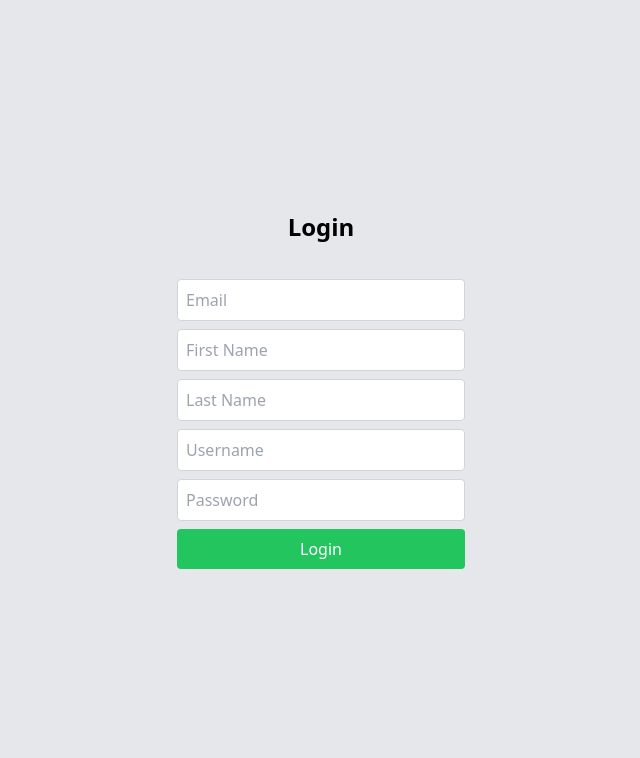
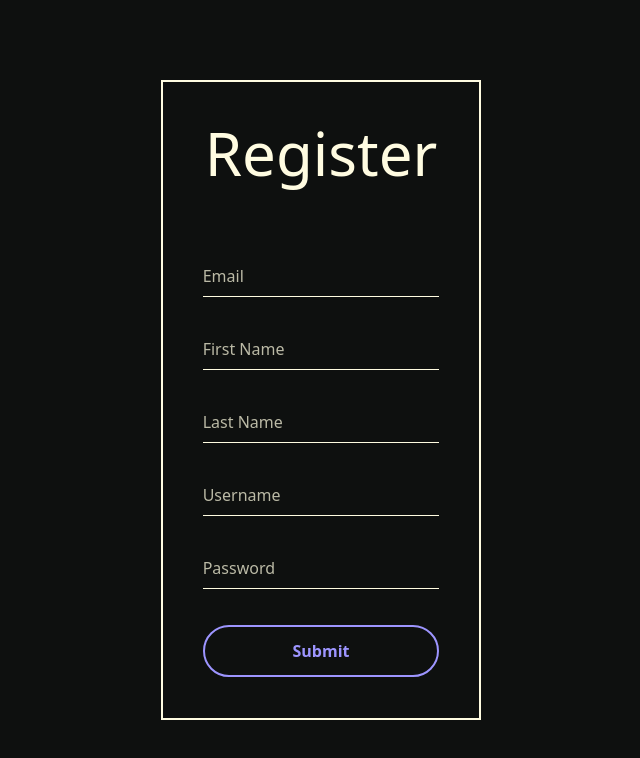
Before and after one commit to Aappo001/AI-Personal-Health-Assistant, a React (Vite) app in the folder client/: page /register in a window 1280 px wide. Shown: the top 758 px of the page, without its empty margins (319-959 px from the left). Built offline with nearby package versions, Linux system fonts and the light colour scheme.

Commit message:
gentrify register page

```diff
--- /dev/null
+++ b/client/src/components/Chat.tsx
@@ -0,0 +1,48 @@
+import Background from "./Background";
+export default function Chat() {
+  return (
+    <Background color="black">
+      <div className="relative h-screen">
+        <div className="absolute w-[20vw] h-full flex flex-col justify-center items-center border-2 border-main-green">
+          <p className="text-lg text-lilac">User 1</p>
+          <p className="text-lg text-lilac">User 1</p>
+          <p className="text-lg text-lilac">User 1</p>
+          <p className="text-lg text-lilac">User 1</p>
+          <p className="text-lg text-lilac">User 1</p>
+          <p className="text-lg text-lilac">User 1</p>
+        </div>
+        <div className="flex justify-center items-center w-screen h-screen">
+          <div className=" bg-[#363131] w-1/2 focus:outline-none rounded-full text-offwhite flex justify-between">
+            <input
+              type="text"
+              name="query"
+              placeholder="Enter question"
+              className=" px-8 py-5 focus:outline-none bg-transparent placeholder:text-offwhite placeholder:text-lg w-5/6 "
+            />
+            <button className="px-8 py-5 w-32 rounded-full bg-lilac text-main-black font-bold">
+              Submit
+            </button>
+          </div>
+        </div>
+      </div>
+    </Background>
+  );
+
+  return (
+    <Background color="black">
+      <div className="flex">
+        <div className=" w-[20vw] h-screen flex flex-col justify-center items-center border-2 border-main-green">
+          <p className=" text-lg text-lilac">User 1</p>
+          <p className=" text-lg text-lilac">User 1</p>
+          <p className=" text-lg text-lilac">User 1</p>
+          <p className=" text-lg text-lilac">User 1</p>
+          <p className=" text-lg text-lilac">User 1</p>
+          <p className=" text-lg text-lilac">User 1</p>
+        </div>
+        <div className="w-screen flex justify-center">
+          <h1 className=" text-2xl text-lilac">Chat Page</h1>
+        </div>
+      </div>
+    </Background>
+  );
+}
--- a/client/src/components/Register.tsx
+++ b/client/src/components/Register.tsx
@@ -1,5 +1,7 @@
 import { useState } from "react";
 import { RegisterBody } from "../types";
+import Background from "./Background";
+import { RegisterUser } from "../utils/utils";
 
 export default function Register() {
   const [user, setUser] = useState<RegisterBody>({
@@ -33,21 +35,13 @@ export default function Register() {
     }
 
     try {
-      const response = await fetch("http://localhost:3000/api/register", {
-        method: "POST",
-        headers: {
-          "Content-Type": "application/json",
-        },
-        body: JSON.stringify(user),
-      });
-
-      const result = await response.json();
-      if (response.ok) {
+      const result = await RegisterUser(user);
+      if ("errorMessage" in result) {
+        setError(true);
+        setResponseMessage(result.errorMessage);
+      } else {
+        setError(false);
         setResponseMessage(result.message);
-        setError(false);
-      } else {
-        setResponseMessage(result.message);
-        setError(true);
       }
     } catch (error) {
       setResponseMessage("An error occurred. Please try again later.");
@@ -56,10 +50,15 @@ export default function Register() {
   };
 
   return (
-    <>
-      <div className="flex flex-col items-center justify-center h-screen bg-gray-200">
-        <h2 className="text-2xl font-bold mb-4">Login</h2>
-        <form onSubmit={handleSubmit} className="flex flex-col w-72 m-5">
+    <Background color="black">
+      <div className="w-full h-full flex flex-col justify-center items-center">
+        <div className=" border-2 border-offwhite px-4 py-4 flex flex-col items-center justify-evenly gap-4 w-3/12 h-4/5 rounded:sm">
+          <p className={` text-offwhite text-6xl font-bebas`}>Register</p>
+          <form
+            className="flex flex-col justify-center items-center gap-9 w-5/6"
+            onSubmit={handleSubmit}
+          >
+            <div>
               <input
                 type="email"
                 value={user.email}
@@ -67,7 +66,7 @@ export default function Register() {
                 onChange={handleChange}
                 placeholder="Email"
                 required
-            className="p-2 mb-2 border border-gray-300 rounded"
+                className="w-full mt-8 pr-4 py-2 border-b-[1px] placeholder:text-surface75 focus:outline-none transition-colors duration-200 border-b-offwhite focus:border-b-lilac bg-main-black text-offwhite"
               />
               <input
                 type="text"
@@ -76,7 +75,7 @@ export default function Register() {
                 onChange={handleChange}
                 placeholder="First Name"
                 required
-            className="p-2 mb-2 border border-gray-300 rounded"
+                className="w-full mt-8 pr-4 py-2 border-b-[1px] placeholder:text-surface75 focus:outline-none transition-colors duration-200 border-b-offwhite focus:border-b-lilac bg-main-black text-offwhite"
               />
               <input
                 type="text"
@@ -85,7 +84,7 @@ export default function Register() {
                 onChange={handleChange}
                 placeholder="Last Name"
                 required
-            className="p-2 mb-2 border border-gray-300 rounded"
+                className="w-full mt-8 pr-4 py-2 border-b-[1px] placeholder:text-surface75 focus:outline-none transition-colors duration-200 border-b-offwhite focus:border-b-lilac bg-main-black text-offwhite"
               />
               <input
                 type="text"
@@ -94,7 +93,7 @@ export default function Register() {
                 onChange={handleChange}
                 placeholder="Username"
                 required
-            className="p-2 mb-2 border border-gray-300 rounded"
+                className="w-full mt-8 pr-4 py-2 border-b-[1px] placeholder:text-surface75 focus:outline-none transition-colors duration-200 border-b-offwhite focus:border-b-lilac bg-main-black text-offwhite"
               />
               <input
                 type="password"
@@ -103,13 +102,14 @@ export default function Register() {
                 onChange={handleChange}
                 placeholder="Password"
                 required
-            className="p-2 mb-2 border border-gray-300 rounded"
+                className="w-full mt-8 pr-4 py-2 border-b-[1px] placeholder:text-surface75 focus:outline-none transition-colors duration-200 border-b-offwhite focus:border-b-lilac bg-main-black text-offwhite"
               />
+            </div>
             <button
               type="submit"
-            className="p-2 bg-green-500 text-white rounded hover:bg-green-600"
+              className={`px-5 py-3 border-2 rounded-full font-bold w-full transition-colors border-lilac text-lilac hover:bg-lilac hover:text-main-black`}
             >
-            Login
+              Submit
             </button>
           </form>
           {responseMessage && (
@@ -122,6 +122,7 @@ export default function Register() {
             </div>
           )}
         </div>
-    </>
+      </div>
+    </Background>
   );
 }
--- a/client/src/main.tsx
+++ b/client/src/main.tsx
@@ -5,6 +5,7 @@ import App from "./App.tsx";
 import PageNotFound from "./components/PageNotFound.tsx";
 import Login from "./components/Login.tsx";
 import Register from "./components/Register.tsx";
+import Chat from "./components/Chat.tsx";
 
 const router = createBrowserRouter([
   {
@@ -22,6 +23,11 @@ const router = createBrowserRouter([
     element: <Register />,
     errorElement: <PageNotFound />,
   },
+  {
+    path: "/chat",
+    element: <Chat />,
+    errorElement: <PageNotFound />,
+  },
 ]);
 
 createRoot(document.getElementById("root")!).render(
--- /dev/null
+++ b/client/src/utils/utils.ts
@@ -0,0 +1,16 @@
+import { RegisterBody, ServerResponse, ErrorResponse } from "../types";
+
+export async function RegisterUser(user: RegisterBody): Promise<ServerResponse | ErrorResponse> {
+const response = await fetch("http://localhost:3000/api/register", {
+        method: "POST",
+        headers: {
+          "Content-Type": "application/json",
+        },
+        body: JSON.stringify(user),
+      });
+
+
+      const result: ServerResponse = await response.json();
+      if(!response.ok) return {errorMessage: result.message}
+      return result
+}
--- a/client/tailwind.config.js
+++ b/client/tailwind.config.js
@@ -18,7 +18,8 @@ export default {
         "main-blue": "#00bae2",
         "surface75": "#bbbaa6",
         "surface50": "#7c7c6f",
-        "surface25": "#42433d"
+        "surface25": "#42433d",
+        "main-grey": "#676767"
 
       },
     },
@@ -27,3 +28,12 @@ export default {
   },
   plugins: [],
 }
+
+// --gray-400: #b4b4b4;
+//   --gray-500: #9b9b9b;
+//   --gray-600: #676767;
+//   --gray-700: #424242;
+//   --gray-750: #2f2f2f;
+//   --gray-800: #212121;
+//   --gray-900: #171717;
+//   --gray-950: #0d0d0d;
```
Also changed, not shown: client/src/types.ts (+8 -0 lines), 1 other file (tests, documents, lock files or other folders). Lines whose indentation alone changed are shown as unchanged.
